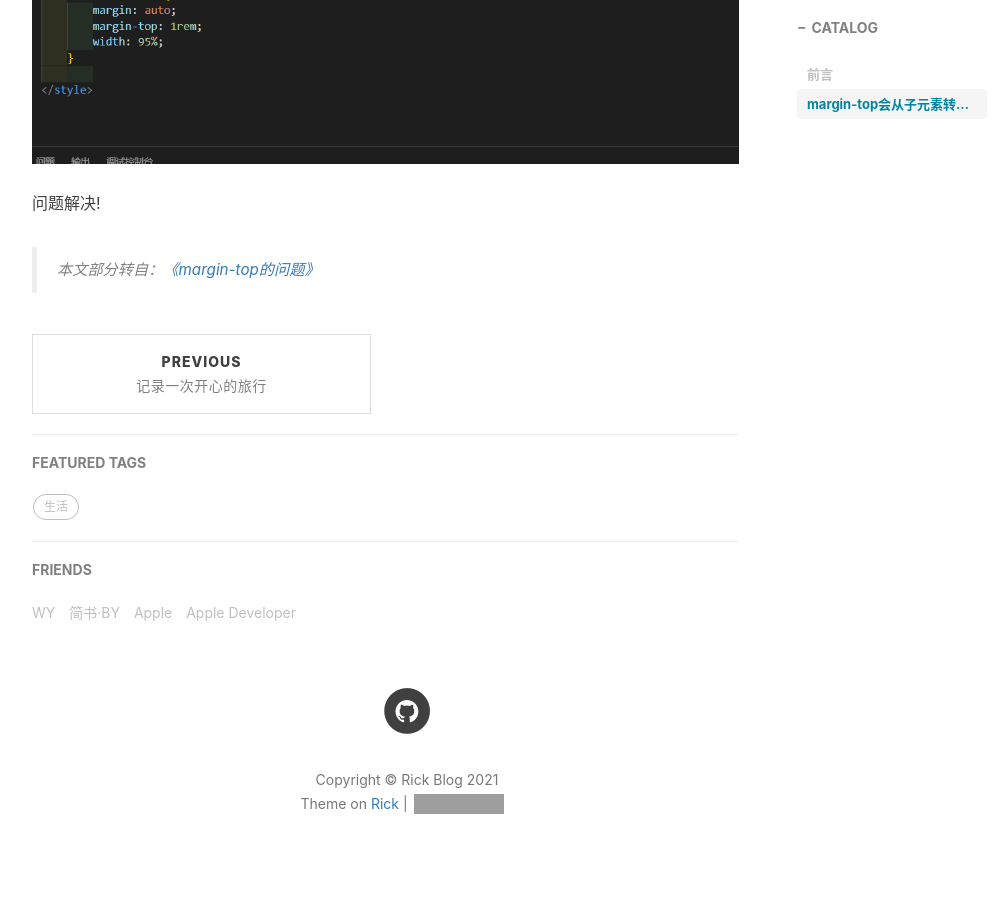
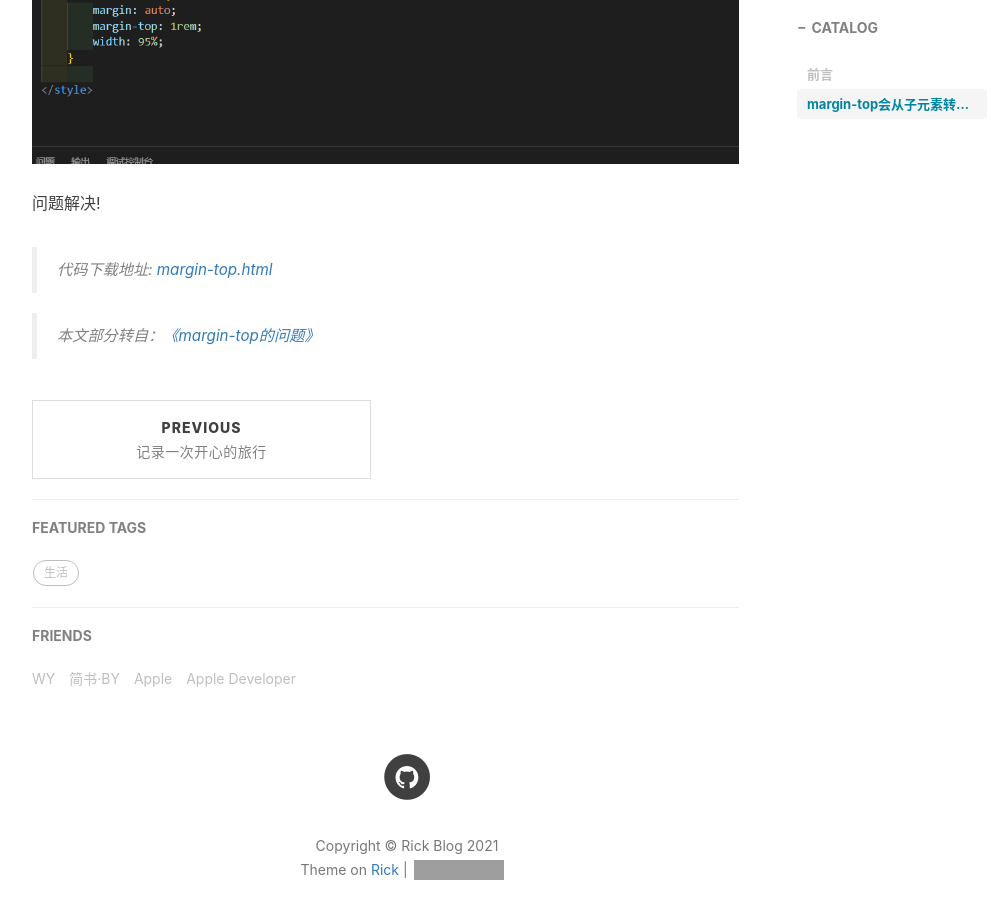
Before and after one commit to ren88122246/ren88122246.github.io, a Jekyll site: the page built from _posts/2021-02-07-margin-top问题.md, in a window 1280 px wide and 900 px high, scrolled down 6774 px. Shown: the whole window, without its empty margins (233-1232 px from the left). Built offline with Jekyll 4.4.1, drawn with Linux system fonts in a browser that asks for light colours; nearby versions of some CDN libraries; comment, search, counter and statistics services are not loaded; grey boxes are pictures that could not be loaded.

Commit message:
增加代码下载地址

```diff
--- a/_posts/2021-02-07-margin-top问题.md
+++ b/_posts/2021-02-07-margin-top问题.md
@@ -128,4 +128,8 @@ tags:
 于是我将自己的代码改为
 ![](https://ren88122246.github.io/img/2021-02-07/08.png)
 问题解决!
+
+> 代码下载地址: [margin-top.html](https://github.com/ren88122246/rblog-material/blob/master/2021-02-07/margintop.html)
+
+
 >本文部分转自：[《margin-top的问题》](http://blog.ibireme.com/2015/05/18/runloop/)
```
